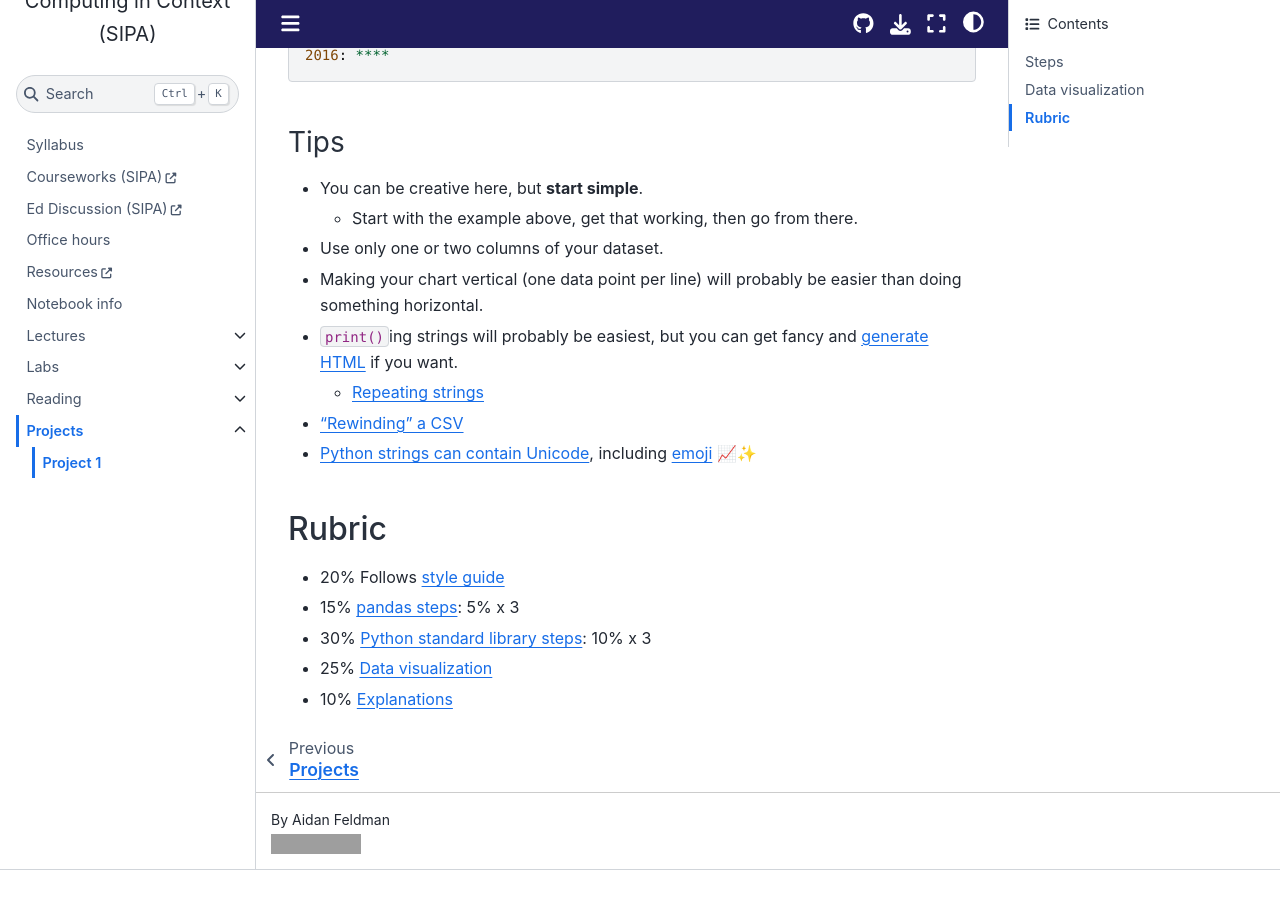
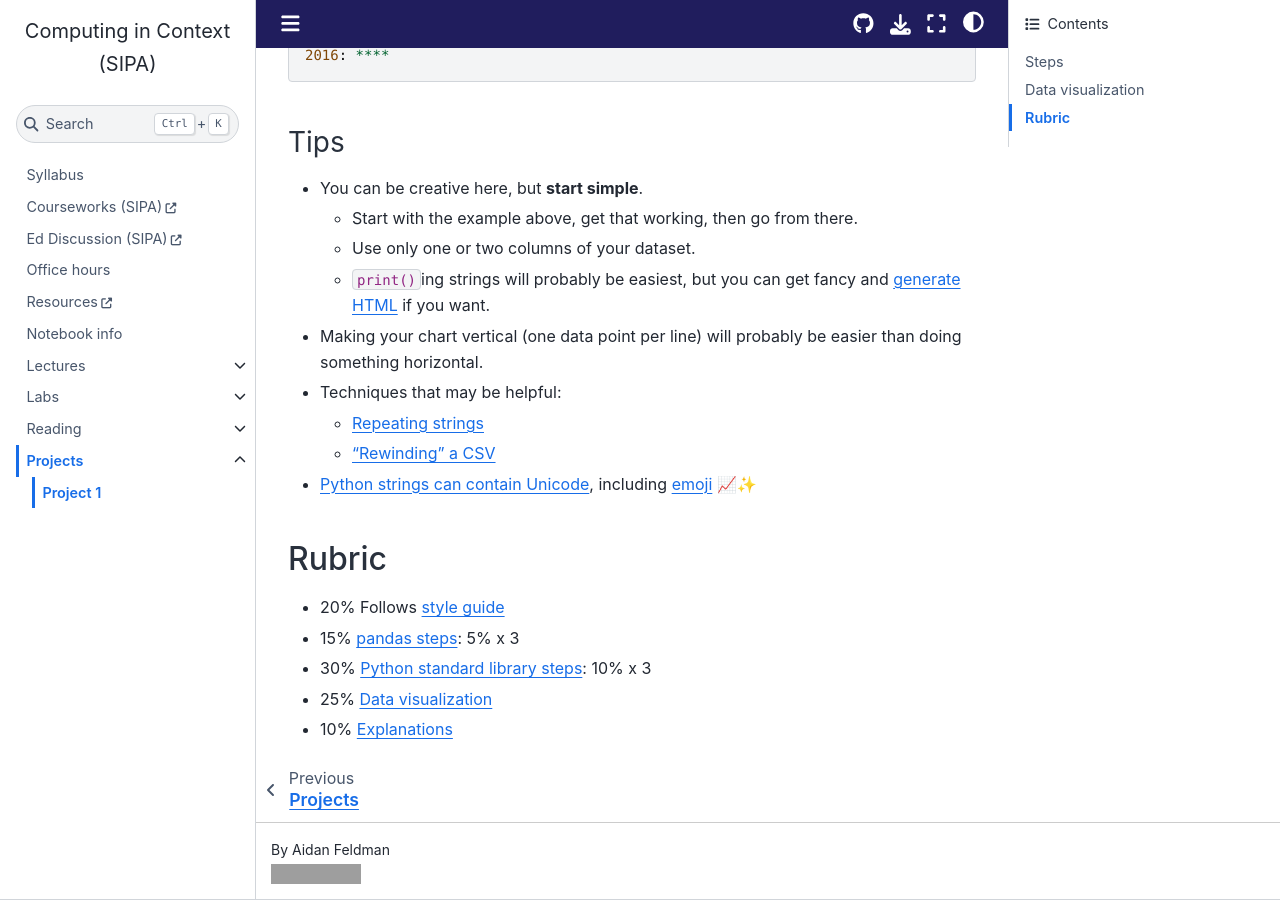
Before and after one commit to afeld/computing-in-context, a Jupyter Book: the page built from project_1.md, in a window 1280 px wide and 900 px high, scrolled down 1883 px. Built offline with Jupyter Book 1.0.4 settings and Sphinx 7.4.7 and the Sphinx Book theme 1.1.4, drawn with Linux system fonts in a browser that asks for light colours; comment, search, counter and statistics services are not loaded; before the commit the page ends 2753 px from its top, so only the background shows below that; grey boxes are pictures that could not be loaded.

Commit message:
rearrange project 1 tips

```diff
--- a/project_1.md
+++ b/project_1.md
@@ -65,11 +65,12 @@
 
 - You can be creative here, but **start simple**.
   - Start with the example above, get that working, then go from there.
-- Use only one or two columns of your dataset.
+  - Use only one or two columns of your dataset.
+  - `print()`ing strings will probably be easiest, but you can get fancy and [generate HTML](https://mkonicek.medium.com/simple-tip-how-to-use-html-in-jupyter-notebook-eef14e81dbc5) if you want.
 - Making your chart vertical (one data point per line) will probably be easier than doing something horizontal.
-- `print()`ing strings will probably be easiest, but you can get fancy and [generate HTML](https://mkonicek.medium.com/simple-tip-how-to-use-html-in-jupyter-notebook-eef14e81dbc5) if you want.
+- Techniques that may be helpful:
   - [Repeating strings](https://phoenixnap.com/kb/python-repeat-string)
-- ["Rewinding" a CSV](https://stackoverflow.com/questions/431752/python-csv-reader-how-do-i-return-to-the-top-of-the-file)
+  - ["Rewinding" a CSV](https://stackoverflow.com/questions/431752/python-csv-reader-how-do-i-return-to-the-top-of-the-file)
 - [Python strings can contain Unicode](https://docs.python.org/3/howto/unicode.html#the-string-type), including [emoji](https://getemoji.com/) 📈✨
 
 ## Rubric
```
